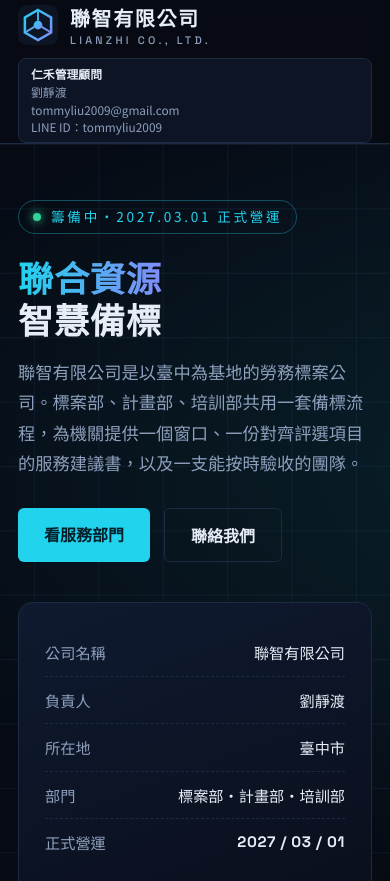
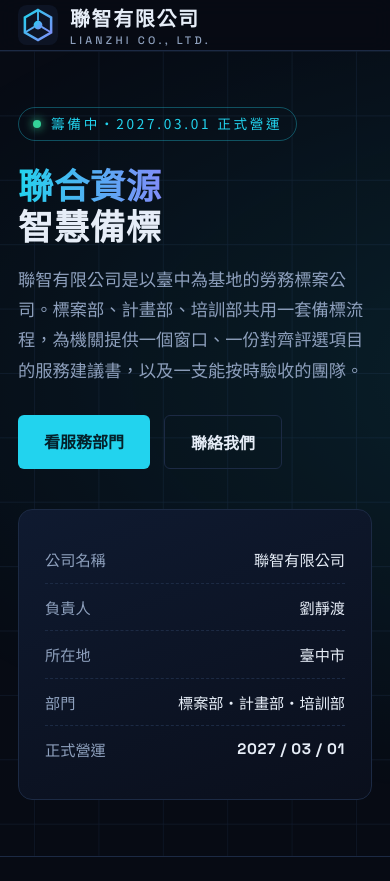
Before and after one commit to tommyliu2009/lianzhi, a plain HTML site: page index.html in a window 390 px wide. Shown: the top 881 px of the page. Drawn offline with Linux system fonts and the light colour scheme.

Commit message:
移除仁禾廣告（聯智官網不放廣告）

```diff
--- a/index.html
+++ b/index.html
@@ -45,7 +45,7 @@ header{position:sticky;top:0;z-index:20;background:rgba(7,11,20,.86);backdrop-fi
 .brand{display:flex;align-items:center;gap:12px;text-decoration:none;color:var(--tx)}
 .brand img{width:40px;height:40px}.brand b{font-size:1.25rem;font-weight:900;letter-spacing:.08em}.brand small{display:block;font-size:.68rem;color:var(--mut);letter-spacing:.3em;margin-top:-4px}
 nav{display:flex;gap:22px;margin-left:auto}nav a{color:var(--mut);text-decoration:none;font-size:.95rem}nav a:hover{color:var(--tx)}
-.ad{border:1px solid var(--line);background:var(--bg2);border-radius:8px;padding:6px 12px;font-size:.74rem;line-height:1.5;color:var(--mut);text-align:right;white-space:nowrap}.ad b{color:var(--tx)}
+
 /* hero */
 .hero{position:relative;overflow:hidden;border-bottom:1px solid var(--line)}
 .hero svg.grid{position:absolute;inset:0;width:100%;height:100%;opacity:.55}
@@ -98,7 +98,7 @@ section{padding:96px 0;border-bottom:1px solid var(--line)}
 footer{padding:36px 0;color:var(--mut);font-size:.85rem}footer .wrap{display:flex;justify-content:space-between;gap:16px;flex-wrap:wrap}
 @media(max-width:960px){nav{display:none}.hero .wrap,.contact,.meaning{grid-template-columns:1fr}.depts{grid-template-columns:1fr}.flow{grid-template-columns:1fr 1fr}.st:after{display:none}}
 @media(max-width:640px){
- .hd{flex-wrap:wrap;gap:8px;padding:12px 0;min-height:0}.ad{text-align:left;white-space:normal;width:100%}
+ .hd{flex-wrap:wrap;gap:8px;padding:12px 0;min-height:0}
  header{position:static}.hero .wrap{padding-top:56px;padding-bottom:56px}section{padding:64px 0}.why{grid-template-columns:1fr}.flow{grid-template-columns:1fr}.st{padding:16px 0;border-bottom:1px solid var(--line)}.wrap{padding:0 18px}.mc .big{font-size:3.6rem}.cbox,.status,.mc,.dp{padding:22px}}
 </style>
 </head>
@@ -106,7 +106,6 @@ footer{padding:36px 0;color:var(--mut);font-size:.85rem}footer .wrap{display:fle
 <header><div class="wrap hd">
  <a class="brand" href="#top"><img src="assets/logo.svg" alt="聯智有限公司標誌" width="40" height="40"><span><b>聯智有限公司</b><small class="en">LIANZHI CO., LTD.</small></span></a>
  <nav aria-label="主選單"><a href="#about">公司理念</a><a href="#services">服務部門</a><a href="#process">服務流程</a><a href="#why">為什麼選聯智</a><a href="#contact">聯絡我們</a></nav>
- <div class="ad"><b>仁禾管理顧問</b><br>劉靜渡<br>tommyliu2009@gmail.com<br>LINE ID：tommyliu2009</div>
 </div></header>
 
 <main id="top">
```
